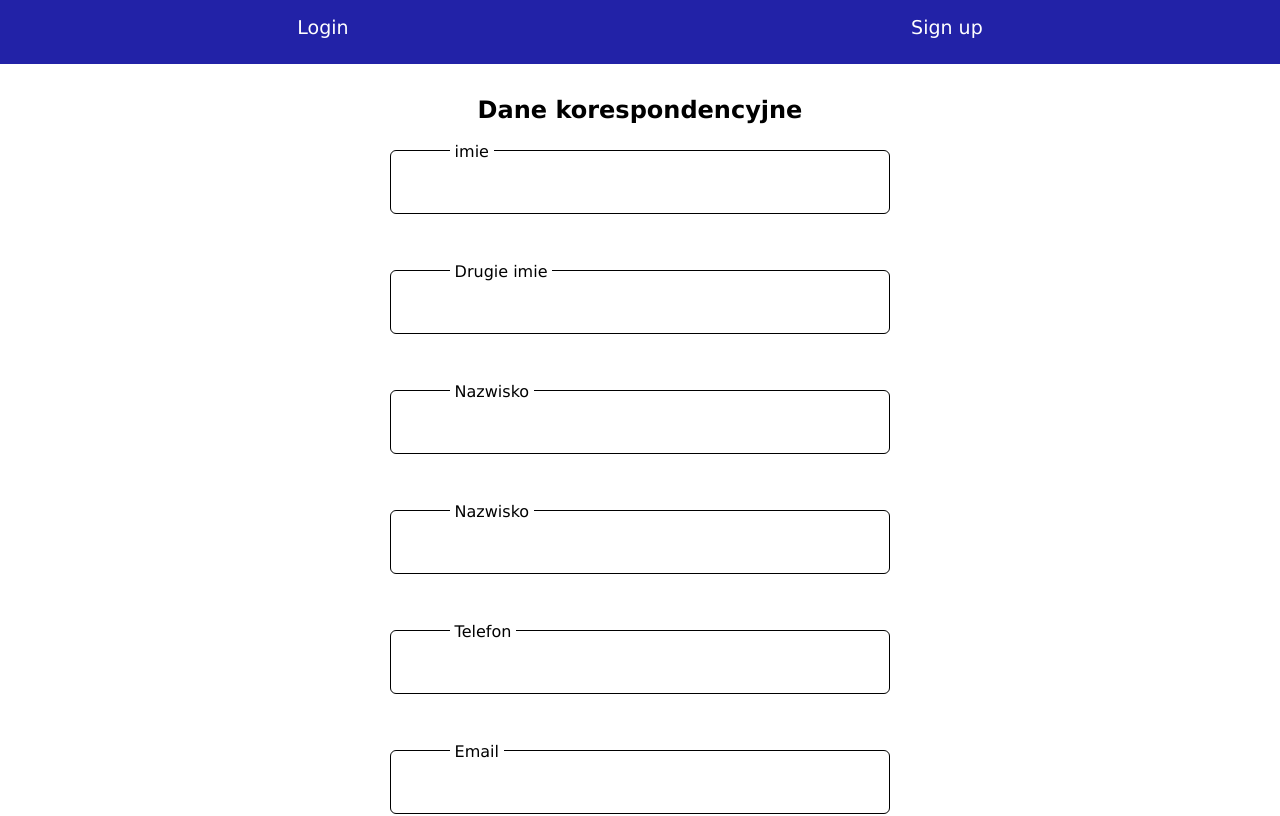
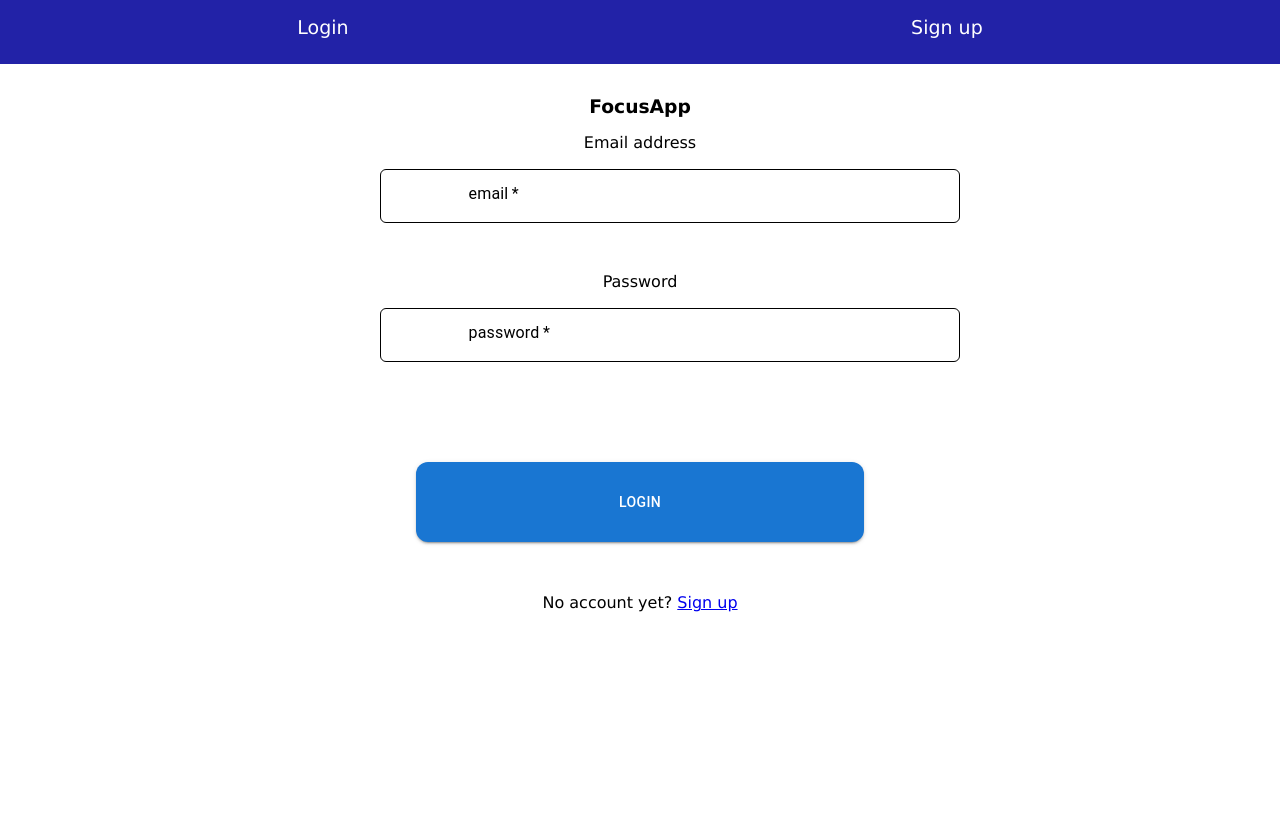
Before and after one commit to klobaziewicz/portal-form, a React (Create React App) app: page / in a window 1280 px wide. Shown: the top 816 px of the page. Built offline with nearby package versions, Linux system fonts and the light colour scheme; no server answers.

Commit message:
commit obejmujacy localstorage

```diff
--- a/src/App.js
+++ b/src/App.js
@@ -7,6 +7,19 @@ import SignUp from './commponents/signup';
 import { NavLink, useNavigate } from 'react-router-dom'
 
 function App() {
+  const [login, setLogin] = useState('');
+
+
+  function handleCallback(childData) {
+    setLogin(childData)
+  }
+
+  //console.log(login);
+  console.log(localStorage.getItem("login"));
+  if (login == '') {
+    setLogin(localStorage.getItem("login"))
+  }
+
   useEffect(() => {
     onAuthStateChanged(auth, (user) => {
       if (user) {
@@ -33,13 +46,17 @@ function App() {
           </NavLink>
         </div>
         <div className='nav_btn'>
-        <NavLink to="/signup">
-          Sign up
-        </NavLink>
+          <NavLink to="/signup">
+            Sign up
+          </NavLink>
         </div>
       </nav>
-      <h1>Dane korespondencyjne</h1>
-      <Form></Form>
+
+      {login != null ? <>
+        <h1>Dane korespondencyjne</h1>
+        <Form></Form>
+      </> : <Login parentCallback={handleCallback} />}
+
     </div>
   );
 }
--- a/src/commponents/login.js
+++ b/src/commponents/login.js
@@ -5,7 +5,7 @@ import { NavLink, useNavigate } from 'react-router-dom'
 import { Button, TextField } from '@mui/material'
 import '../style/signup.scss';
 
-const Login = () => {
+const Login = (props) => {
     const navigate = useNavigate();
     const [email, setEmail] = useState('');
     const [password, setPassword] = useState('');
@@ -17,7 +17,10 @@ const Login = () => {
                 // Signed in
                 const user = userCredential.user;
                 navigate("/")
-                console.log(user);
+                console.log(user.accessToken);
+                localStorage.setItem("login", user.accessToken);
+                props.parentCallback(user.accessToken);
+                e.preventDefault();
             })
             .catch((error) => {
                 const errorCode = error.code;
```
